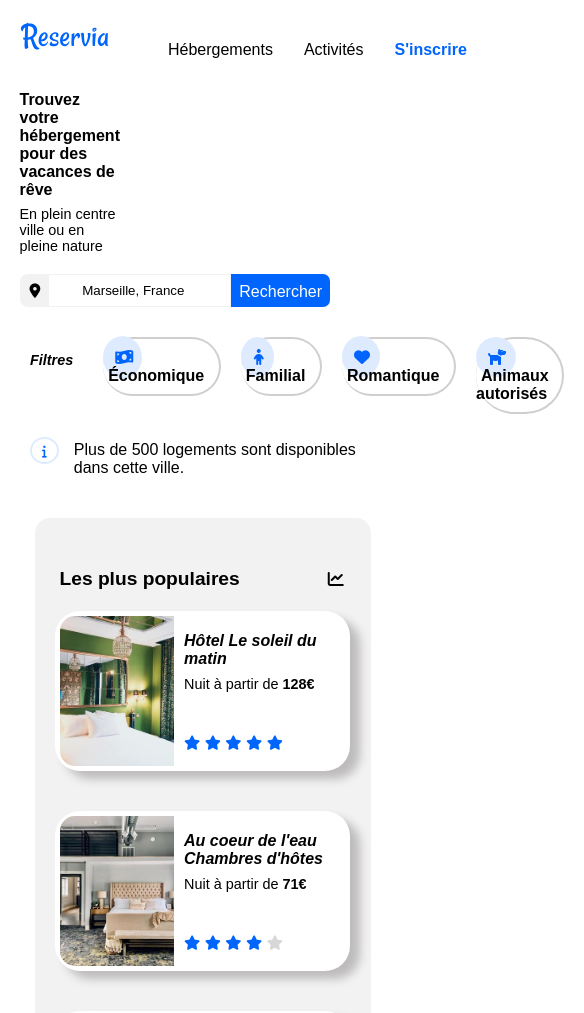
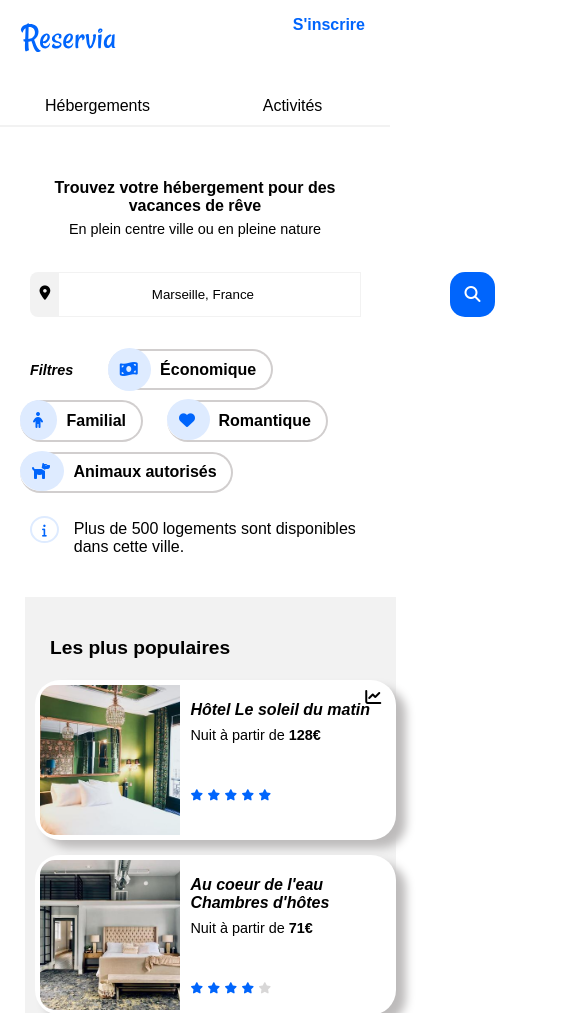
Before and after one commit to KDeflandre/DeflandreKarine_2_09042021, a plain HTML site: page index.html in a window 390 px wide. Shown: the top 1013 px of the page, 584 px wide, since content can reach past the window. Drawn offline with Linux system fonts and the light colour scheme.

Commit message:
avancement responsive

```diff
--- a/index.html
+++ b/index.html
@@ -11,33 +11,40 @@
   </head>
 
   <body>
-    <div id="bloc-page">
+    <!-- <div id="bloc-page"> -->
       <header>
         <div id="logo">
           <img src="images/logo/Reservia.svg" alt="Logo du site Reservia" />
+        </div>
+
+        <div class="navigation">
+        <nav>
+          <ul>
+            <li class="navmobile"><a href="#">Hébergements</a></li>
+            <li class="navmobile"><a href="#">Activités</a></li>
+          </ul>
+        </nav>
+
+      <p><a class="sinscrire" href="#">S'inscrire</a></p>
+      </div>
+
+      </header>
+
+      <div id="barre-recherche">
+        <div class="titresite">
           <h1>Trouvez votre hébergement pour des vacances de rêve</h1>
           <p>En plein centre ville ou en pleine nature</p>
         </div>
 
-        <nav>
-          <ul>
-            <li><a href="#">Hébergements</a></li>
-            <li><a href="#">Activités</a></li>
-            <li><a class="sinscrire" href="#">S'inscrire</a></li>
-          </ul>
-        </nav>
-      </header>
+        <span class="recherche">
+          <form method="POST" action="recherche.php">
+        <span class="mapmarker"> <i class="fas fa-map-marker-alt"></i> </span>
 
-      <div id="barre-recherche">
-        <i class="fas fa-map-marker-alt"></i>
-        <form method="POST" action="recherche.php">
-          <input
-            type="search"
-            value="Marseille, France"
-            onclick="this.value='';"
-          />
+          <input class="zonerecherche" type="search" value="Marseille, France" onclick="this.value='';" />
+          <input class="bouton-rechercher" type="submit" value="Rechercher">
+          <button id="bouton-rechercher" type="submit" value="Rechercher"> <i class="fas fa-search"> </i> </button>
         </form>
-        <a href="#" class="bouton-rechercher">Rechercher</a>
+        </span>
       </div>
 
       <div id="filtres">
@@ -402,6 +409,6 @@
   </div>
 
     </footer>
-</div>
+<!-- </div> -->
   </body>
 </html>
--- a/style.css
+++ b/style.css
@@ -42,14 +42,6 @@ section {
     justify-content:space-around;
 }
 
-/*
-#bloc-page {
-    width:100%;
-    max-width: 1920px;
-
-}
-*/
-
 /* Header */
 
 header {
@@ -59,55 +51,52 @@ header {
     margin: auto;
 }
 
-header h1{
-    font-size: 1em;
-
-}
-
-header p {
-    margin-top: -4px;
-    font-size: 0.9em;
-}
-
 #logo {
     margin-top: 15px;
-}
-
-#logo img {
     width: 90px;
     height: auto;
     margin-bottom: 20px;
 }
 
-#logo p {
-    margin-bottom: 20px;
-    margin-left: 0px;
+
+.navigation {
+    display:flex;
 }
 
 nav {
+    display:flex;
     margin-top: 25px;
+    padding-right: 0;
 }
 
 nav ul {
     list-style: none;
     display: flex;
+    margin-top: 0;
+    margin-right: 10px;
 }
 nav li {
-    margin-right: 15px;
+    border-top:solid 2.5px transparent;
+    padding:38px 30px 0 30px;
 }
 
 nav a {
     font-size: 1em;
     color:black;
-    padding-left: 8px;
+    /* padding-left: 8px;
     padding-right: 8px;
-    padding-top: 35px;
+    padding-top: 35px; */
     text-decoration: none;
 }
 
 .sinscrire {
+    font-size: 1em;
     color:#0065FC;
     font-weight: bold;
+    float:right;
+    margin-right:25px;
+    margin-left: 10px;
+    padding-top: 70px;
 }
 
 nav a:hover {
@@ -119,60 +108,99 @@ nav a:hover {
 /* Barre de recherche */
 
 #barre-recherche {
-    display:flex;
-    border-radius: 10px;
     width: 90%;
-    margin: 0 auto;
+    margin: auto;
 }
 
-#barre-recherche input {
+#barre-recherche h1{
+    font-size: 1em;
+}
+
+.titresite p {
+    margin-top: -4px;
+    font-size: 0.9em;
+
+    margin-bottom: 20px;
+    margin-left: 0px;
+}
+
+.recherche {
+
+    border-radius: 10px;
+    margin-bottom: 30px;
+}
+
+.recherche form {
+    display: flex;
+}
+
+.zonerecherche {
     border:1px solid #F2F2F2;
-    height: 33px;
+    width: 180px;
+    height: 45px;
     outline: none;
     text-align: center;
 }
 
-#barre-recherche input:target{
+input.zonerecherche:target{
     background-color: #555;
-    }
+}
 
 .bouton-rechercher {
-    display:block;
+    width: 132px;
+    height: 45px;
     line-height:30px;
     text-align:center;
     background-color: #0065FC;
     color:white;
-    border-radius: 0 7px 7px 0px;
+    border-radius: 0 10px 10px 0px;
     padding:3px 8px 0px 8px;
     text-decoration: none;
     font-size: 1em;
-
+    font-family: "Raleway", sans-serif;
+    font-weight: bold;
+    border: none;
+    position: relative;
+    cursor: pointer;
 }
 
-.bouton-rechercher a {
-    text-align: center;
+#bouton-rechercher {
+    width: 45px;
+    height: 45px;
+    background-color: #0065fc;
+    font-family: "Raleway", sans-serif;
+    font-weight: bold;
+    font-size: initial;
+    color: white;
+    border-radius: 15px;
+    border: none;
+    position: absolute;
+    left: 450px;
+    cursor: pointer;
 }
 
-.fa-map-marker-alt {
-    text-align: center;
+.mapmarker {
+    align-items: center;
     background-color:#F2F2F2 ;
     border-radius: 8px 0 0px 8px;
-    text-align: center;
-    padding:10px 8px 5px 10px;
+    align-items: center;
+    padding:13px 8px 5px 10px;
     font-size:0.9em ;
+
 }
 
 
 /* Filtres */
 
 #filtres {
-    display:flex;
+    display:block;
     padding:30px 20px 0 20px;
     width: 90%;
     margin: 0 auto;
 }
 
 #filtres h3 {
+    display:inline-block;
     margin-left: 10px;
     margin-right: 30px;
 }
@@ -879,6 +907,13 @@ footer a {
 
 /* Responsive design */
 
+@media screen and (min-width: 500px) and (max-width: 5000px) {
+    #bouton-rechercher {
+      color: transparent;
+      background-color: transparent;
+    }
+  }
+
 @media all and (max-width:1024px) {
     html {
         width:auto;
@@ -893,24 +928,54 @@ footer a {
         flex-direction: column;
     }
 
+    #lespluspopulaires {
+        order:1;
+        width: 100%;
+    }
+
+    #lespluspopulaires h2 {
+        margin-top: 30px;
+     }
+
+    .histo {
+        position: absolute;
+        top: 15%;
+        right: 4%;
+    }
+
+    #vignettespop {
+        flex-direction: row;
+        justify-content: space-around;
+    }
+
+    #hotelsoleil, #chambrecoeur, #hotelbleublanc {
+        width: 270px;
+        height: 150px;
+        margin:auto;
+        margin-bottom: 15px;
+    }
+
     #hebergement-marseille {
         order:2;
-        width: auto;
+        width: 100%;
         padding-bottom: 25px;
     }
 
-    #lespluspopulaires {
-        order:1;
+    #vignettes {
         width: auto;
+     }
+
+    #cannebiere, #hotelport, #hotelmouettes, #hotelmer , #aubergepanier, #hotelamina {
+        display:flex;
+        flex-direction:initial;
     }
 
-    #vignettes {
+    .stars i {
+        font-size: 0.7em;
+    }
 
-        width: auto;
-    }
-    #cannebiere #hotelport #hotelmouettes {
-        display:flex;
-        flex-direction:initial;
+    .info-hebergement {
+        padding-top:4px;
     }
 
 }
@@ -924,10 +989,183 @@ footer a {
 
 }
 
-@media all and (max-width:500px) {
+@media all and (max-width:700px){
+
+    section {
+        flex-direction: column;
+    }
+
+    #lespluspopulaires {
+        order:1;
+        width: 100%;
+    }
+
+    #vignettespop {
+        display: flex;
+        flex-direction: column;
+        justify-content: space-around;
+    }
+
+    #hotelsoleil, #chambrecoeur, #hotelbleublanc {
+        width: 100%;
+        margin:auto;
+        margin-bottom: 15px;
+    }
+
+    #hebergement-marseille {
+        order:2;
+        width: 100%;
+        padding-bottom: 25px;
+    }
+
+    #vignettes {
+        width: auto;
+     }
+
+     #cannebiere, #hotelport, #hotelmouettes, #hotelmer , #aubergepanier, #hotelamina {
+        display:flex;
+        flex-direction:initial;
+    }
+
+    #afficherplus {
+        margin-top: 25px;
+    }
+}
+
+@media all and (max-width:800px) {
+
+    section {
+        flex-direction: column;
+    }
+
+    #lespluspopulaires {
+        order:1;
+        width: 100%;
+        flex-direction: row;
+    }
+
+    #hebergement-marseille {
+        order:2;
+        width: 100%;
+        padding-bottom: 25px;
+    }
+
+    #vignettes {
+        width: auto;
+     }
+
+     #cannebiere, #hotelport, #hotelmouettes, #hotelmer , #aubergepanier, #hotelamina {
+        display:flex;
+        flex-direction:initial;
+    }
+}
+
+@media all and (max-width:530px) {
+
+    header {
+        width: 100%;
+        margin: auto;
+    }
+
+    #logo {
+        margin-left: 20px;
+        margin-bottom: 0px;
+        position: absolute;
+    }
+
+    .navigation {
+        width: 100%;
+        position: relative;
+        flex-direction: column-reverse;
+      }
+
+    nav ul {
+        width: 100%;
+        padding-left: 0;
+        margin-right: 0;
+      }
+
+    nav ul li {
+        border-bottom: solid 2.5px #f2f2f2;
+        padding-bottom: 15px;
+      }
+
+    nav ul li:hover {
+        border-bottom: solid 2.5px #0065FC;
+        transition: all .10s ease;
+      }
+
+    .navmobile {
+          text-align: center;
+          width: 100%;
+          padding-top: 20px;
+          padding-bottom: 10px;
+      }
+
+    nav a:hover {
+        border-top: 2px transparent;
+
+    }
+
+    .sinscrire {
+        padding-top: 0px;
+      }
+
+    .titresite {
+        text-align: center;
+        width: 100%;
+        padding-bottom: 15px;
+        padding-top: 25px;
+      }
+
+    .recherche form {
+        margin-left: 10px;
+        margin-right: 10px;
+    }
+
+    .zonerecherche {
+        width: 100%;
+    }
+
+    .bouton-rechercher {
+        display: none;
+      }
+
+    #bouton-rechercher {
+        color: white;
+        background-color: #0065fc;
+      }
+
+    #First {
+        margin-left: 10px;
+        margin-right: 10px;
+    }
+
+    #lespluspopulaires {
+        order:1;
+        flex-direction: row;
+        border-radius: 0;
+
+    }
+
+    #hebergement-marseille {
+        order:2;
+        width: 100%;
+        padding-bottom: 25px;
+    }
+
+    #vignettes {
+        width: auto;
+     }
+
     #cannebiere, #hotelport, #hotelmouettes, #hotelmer , #aubergepanier, #hotelamina {
         width:100%;
         height: 220px;
         margin-bottom: 20px;
     }
+
+    .containerfooter {
+        width: 100%;
+        flex-direction: row;
+    }
 }
```
